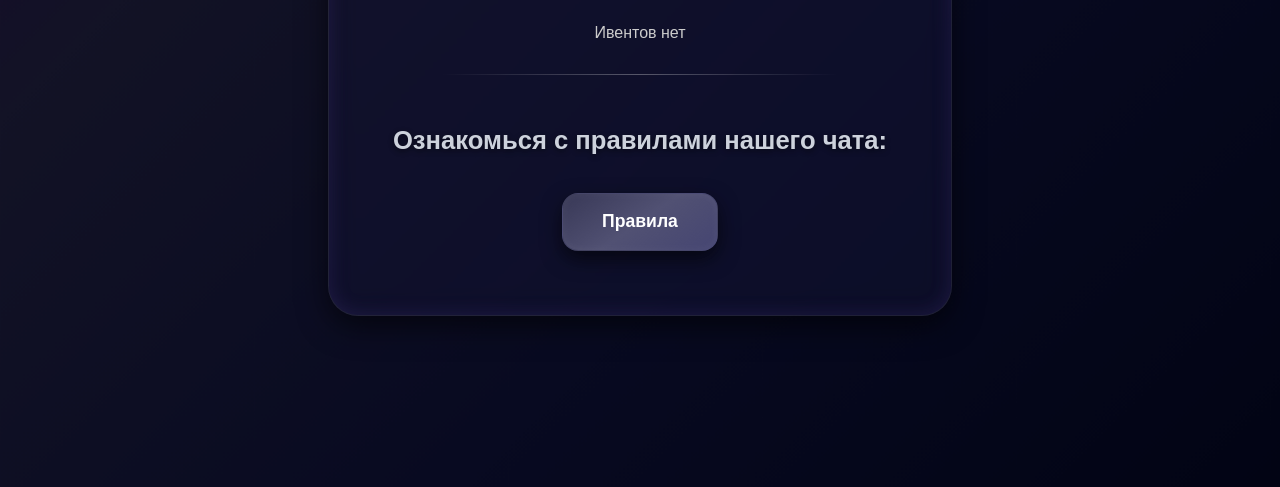
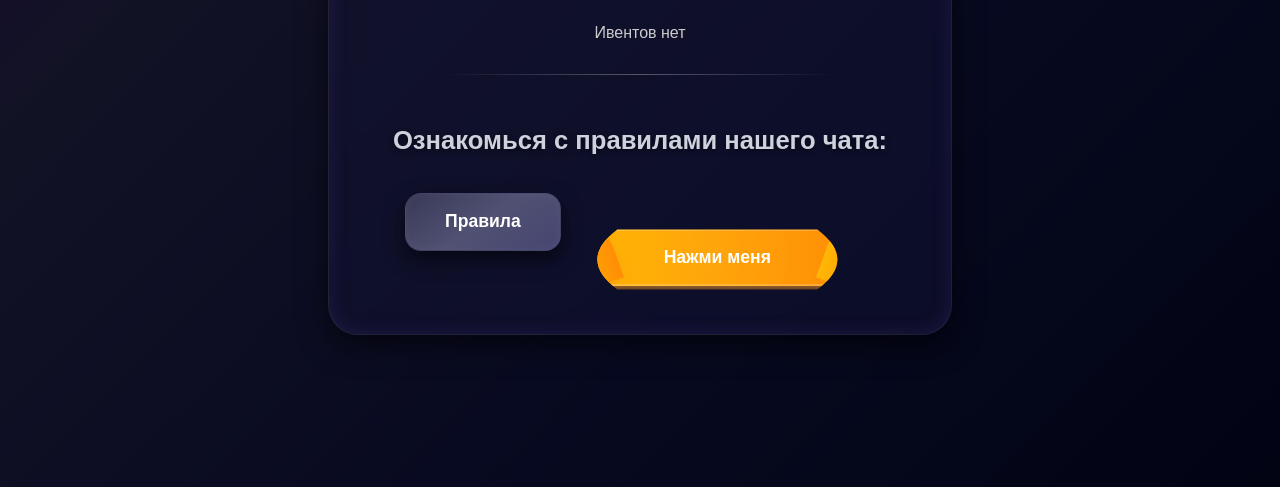
Before and after one commit to razlag4/issue-chat, a website: page docs/moreinfo.html in a window 1280 px wide. Shown: the part 313-800 px from the top of the page. Drawn offline with nearby package versions, Linux system fonts and the light colour scheme; no server answers; a web font is replaced by a local one.

Commit message:
kakashka

```diff
--- a/docs/css/moreinfo.css
+++ b/docs/css/moreinfo.css
@@ -379,33 +379,32 @@ main {
   background: linear-gradient(60deg, rgba(255,255,255,0.08), rgba(0,0,0,0.15));
 }
 
+/* Основная кнопка */
 .event-btn {
   display: inline-block;
+  position: relative;
+  width: 280px;
   padding: 18px 42px;
   font-size: 1.1rem;
   font-weight: 600;
   color: #fff;
   background: linear-gradient(90deg, #ffb600, #ff8c00);
   border: none;
-  text-decoration: none;
   text-align: center;
-  position: relative;
-  overflow: hidden;
-  width: 280px;
   cursor: pointer;
-
+  overflow: visible; /* чтобы крылья были видны */
+  transition: transform 0.3s ease, box-shadow 0.3s ease;
+  box-shadow: 0 6px 16px rgba(255, 140, 0, 0.5);
   clip-path: path("M 40 0 H 240 Q 280 30 240 60 H 40 Q 0 30 40 0 Z");
-
-  box-shadow: 0 6px 16px rgba(255, 140, 0, 0.5);
-  transition: transform 0.3s ease, box-shadow 0.3s ease;
 }
 
+/* Hover основной кнопки */
 .event-btn:hover {
   transform: translateY(-2px);
   box-shadow: 0 10px 22px rgba(255, 120, 0, 0.7);
 }
 
-
+/* Мягкая подсветка */
 .event-btn::before {
   content: "";
   position: absolute;
@@ -417,9 +416,10 @@ main {
   opacity: 0.3;
   border-radius: 50%;
   animation: softGlow 8s infinite ease-in-out;
+  pointer-events: none;
 }
 
-/* мягкая "обводка" вокруг */
+/* Мягкая рамка */
 .event-btn::after {
   content: "";
   position: absolute;
@@ -427,14 +427,49 @@ main {
   border-radius: 50px;
   border: 2px solid rgba(255, 255, 255, 0.2);
   animation: borderShine 5s infinite linear;
+  pointer-events: none;
 }
 
-/* анимации */
-@keyframes buttonBreath {
-  0%, 100% { transform: scale(1); background-position: 0% 50%; }
-  50% { transform: scale(1.03); background-position: 100% 50%; }
+/* Крылья бабочки */
+.event-btn .wing-left,
+.event-btn .wing-right {
+  position: absolute;
+  top: 50%;
+  width: 80px;
+  height: 80px;
+  background: linear-gradient(90deg, #ffb600, #ff8c00);
+  border-radius: 50%;
+  transform: translateY(-50%) scale(0.8) rotate(0deg);
+  transition: transform 0.3s ease, box-shadow 0.3s ease;
+  z-index: -1; /* чтобы крылья были под кнопкой */
+  box-shadow: 0 4px 12px rgba(255, 140, 0, 0.4);
 }
 
+/* Положение левого и правого крыла */
+.event-btn .wing-left {
+  left: -40px;
+  border-radius: 50% 50% 0 50%; /* форма крыла */
+  transform: translateY(-50%) rotate(-20deg) scale(0.8);
+}
+
+.event-btn .wing-right {
+  right: -40px;
+  border-radius: 50% 50% 50% 0;
+  transform: translateY(-50%) rotate(20deg) scale(0.8);
+}
+
+/* Hover для крыльев */
+.event-btn:hover .wing-left {
+  transform: translateY(-50%) rotate(-25deg) scale(1.05);
+  box-shadow: 0 6px 16px rgba(255, 140, 0, 0.6);
+}
+
+.event-btn:hover .wing-right {
+  transform: translateY(-50%) rotate(25deg) scale(1.05);
+  box-shadow: 0 6px 16px rgba(255, 140, 0, 0.6);
+}
+
+/* Анимации */
 @keyframes softGlow {
   0%, 100% { transform: scale(1); opacity: 0.2; }
   50% { transform: scale(1.08); opacity: 0.35; }
@@ -445,6 +480,7 @@ main {
   50% { box-shadow: 0 0 14px rgba(255, 140, 0, 0.6); }
   100% { box-shadow: 0 0 6px rgba(255, 200, 100, 0.4); }
 }
+
 
 
 
--- a/docs/js/events.js
+++ b/docs/js/events.js
@@ -18,7 +18,7 @@ function removeEventFromServer(name) {
 
 function updateTimers(eventElements) {
   const now = new Date();
-  eventElements.forEach(({ container, timer, endTime, name }) => {
+  eventElements.forEach(({ container, timer, endTime, button, wingLeft, wingRight, name }) => {
     const diff = endTime - now;
     if (diff <= 0) {
       container.remove();
@@ -48,13 +48,20 @@ function createEventButton(event) {
   button.textContent = event.name;
   button.classList.add('event-btn');
 
+  const wingLeft = document.createElement('span');
+  wingLeft.classList.add('wing-left');
+  const wingRight = document.createElement('span');
+  wingRight.classList.add('wing-right');
+  button.appendChild(wingLeft);
+  button.appendChild(wingRight);
+
   const timer = document.createElement('div');
   timer.classList.add('event-timer');
 
   container.appendChild(button);
   container.appendChild(timer);
 
-  return { container, timer, endTime: new Date(event.end_time), name: event.name };
+  return { container, timer, button, wingLeft, wingRight, endTime: new Date(event.end_time), name: event.name };
 }
 
 async function renderEvents() {
--- a/docs/moreinfo.html
+++ b/docs/moreinfo.html
@@ -9,7 +9,6 @@
   <link href="https://fonts.googleapis.com/css2?family=Noto+Sans:wght@400;600;700&family=Rubik+Distressed&display=swap" rel="stylesheet">
   <link rel="stylesheet" href="https://cdn.jsdelivr.net/npm/aos@2.3.4/dist/aos.css">
   <link rel="stylesheet" href="css/moreinfo.css">
-
 </head>
 <body id="body">
   <footer data-aos="fade-down" id="footer">
@@ -33,6 +32,7 @@
       </button>
     </a>
   </footer>
+
   <main>
     <div id="div1">
       <h1 id="h1">Текущие ивенты:</h1>
@@ -40,8 +40,16 @@
       <div class="divider"></div>
       <h2 id="h2">Ознакомься с правилами нашего чата:</h2>
       <a id="rules" type="button" href="rules.html">Правила</a>
+
+
+      <button class="event-btn">
+        Нажми меня
+        <span class="wing-left"></span>
+        <span class="wing-right"></span>
+      </button>
     </div>
   </main>
+
   <script src="https://cdn.jsdelivr.net/npm/aos@2.3.4/dist/aos.js"></script>
   <script>
     AOS.init({ duration: 1000, once: true });
```
